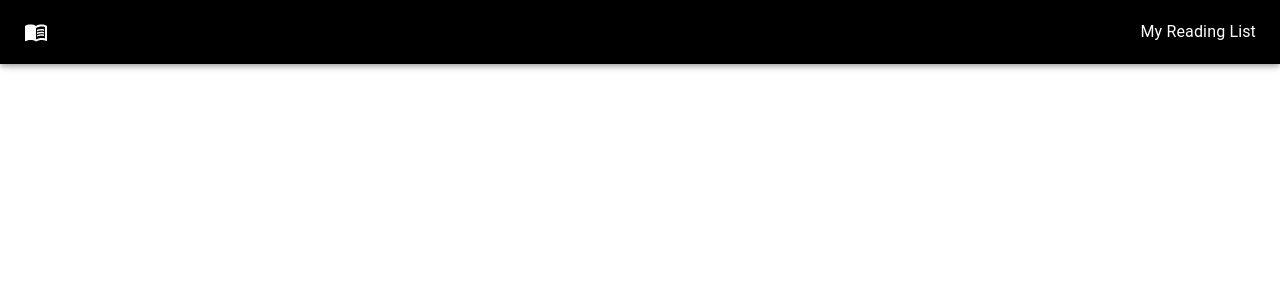
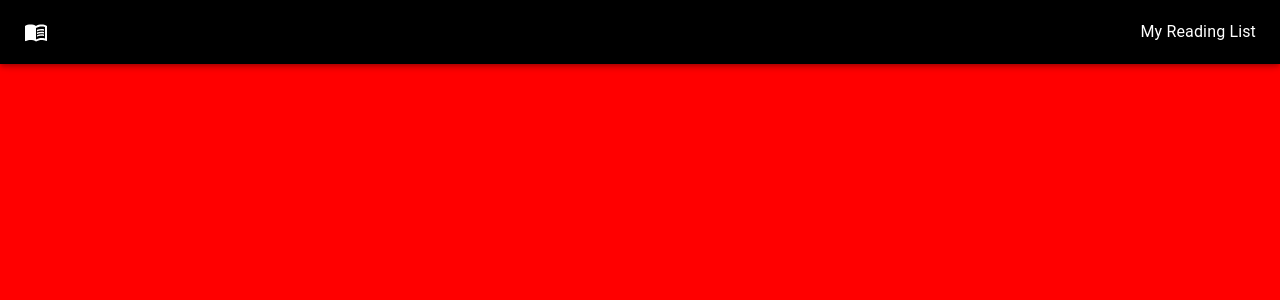
Before and after one commit to couvq/firebase-booklist-website, a React (Create React App) app: page / in a window 1280 px wide. Shown: the top 300 px of the page. Built offline with nearby package versions, Linux system fonts and the light colour scheme.

Commit message:
FilterPage is now fullscreen but looks like shit

```diff
--- a/src/App.js
+++ b/src/App.js
@@ -1,11 +1,13 @@
 import React from 'react';
 import NavBar from './components/NavBar';
+import FilterPage from './components/FilterPage';
 
 const App = () => {
 
   return (
     <>
         <NavBar />
+        <FilterPage />
     </>
   );
 }
--- /dev/null
+++ b/src/components/FilterPage.js
@@ -0,0 +1,17 @@
+import React from "react";
+
+const FilterPage = () => {
+  return (
+    <>
+      <div style={{
+          width: "100%",
+          height: "100vh",
+          background: 'red'
+      }}>
+        <h1>This is the FilterPage Component</h1>
+      </div>
+    </>
+  );
+};
+
+export default FilterPage;
--- /dev/null
+++ b/src/index.css
@@ -0,0 +1,4 @@
+* {
+    margin: 0;
+    padding: 0;
+}
--- a/src/index.js
+++ b/src/index.js
@@ -1,5 +1,6 @@
 import React from 'react';
 import ReactDOM from 'react-dom';
 import App from './App';
+import "./index.css";
 
 ReactDOM.render(<App />, document.getElementById('root'));
```
